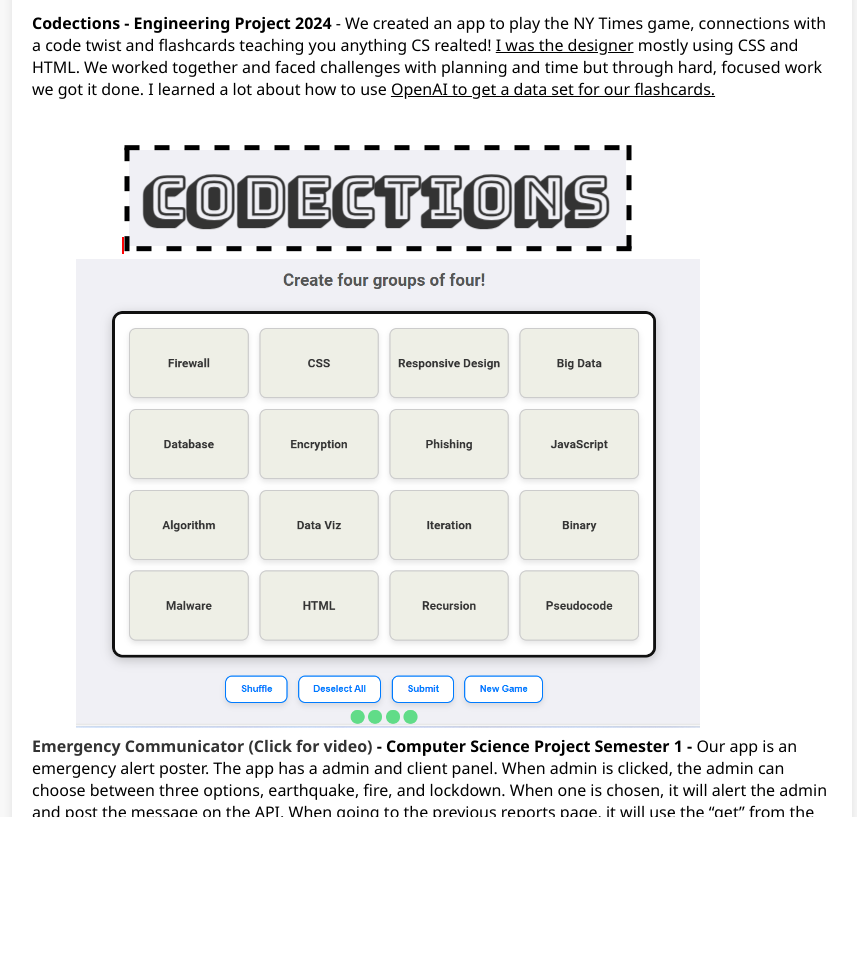
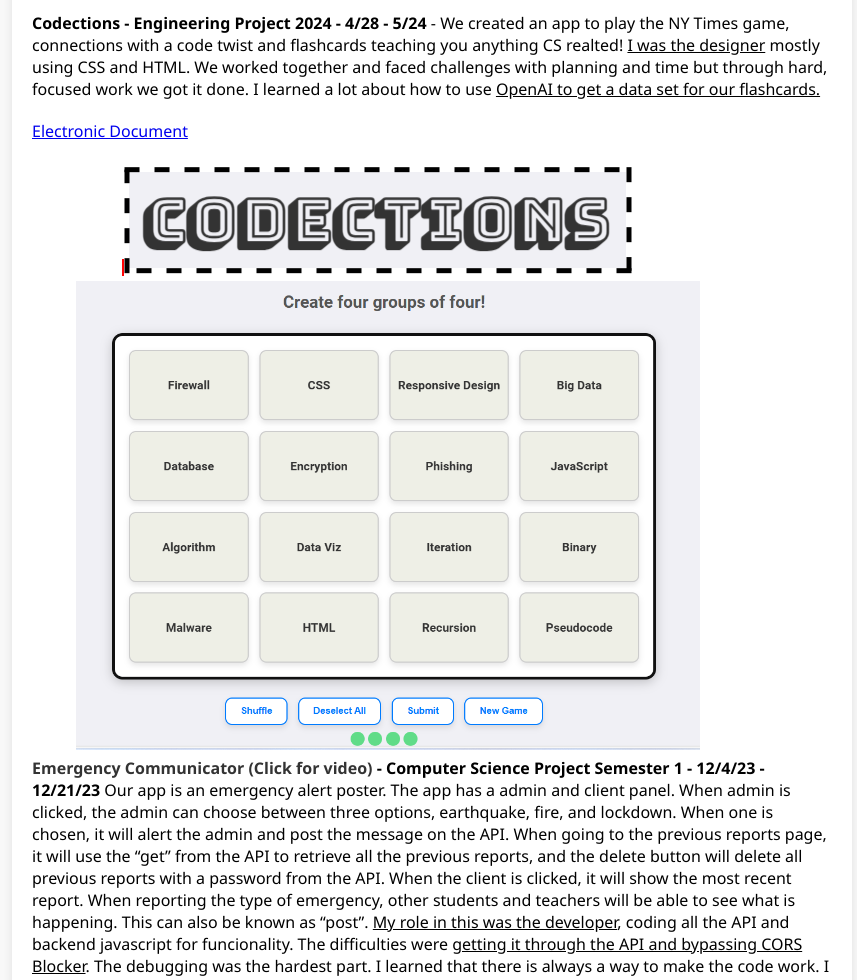
Before and after one commit to bhuvankrishnamohan/bhuvankrishnamohan.github.io, a plain HTML site: page projects.html in a window 1280 px wide. Shown: the part 200-1180 px from the top of the page, without its empty margins (208-1065 px from the left). Drawn offline with Linux system fonts and the light colour scheme.

Commit message:
Update projects.html

```diff
--- a/projects.html
+++ b/projects.html
@@ -92,11 +92,13 @@
             <a href="contact.html">Contact Me</a>
         </nav>
         <ul class="projects-list">
-            <li><b>Codections - Engineering Project 2024</b> - We created an app to play the NY Times game, connections with a code twist and flashcards teaching you anything CS realted! <u>I was the designer</u> mostly using CSS and HTML. We worked together and faced challenges with planning and time but through hard, focused work we got it done. I learned a lot about how to use <u>OpenAI to get a data set for our flashcards.</u></li>
+            <li><b>Codections - Engineering Project 2024 - 4/28 - 5/24</b> - We created an app to play the NY Times game, connections with a code twist and flashcards teaching you anything CS realted! <u>I was the designer</u> mostly using CSS and HTML. We worked together and faced challenges with planning and time but through hard, focused work we got it done. I learned a lot about how to use <u>OpenAI to get a data set for our flashcards.</u></li>
+            <a href="https://docs.google.com/document/d/1PrZMewc6Ud6wlfoytVsDEj2N2BspY8hkqpCM4ZpoVSk/edit?usp=sharing">Electronic Document</a>
             <img src="codections.jpg" alt="Codections">
-            <li><b><a href="https://drive.google.com/file/d/10i1OZE3pav0dGUQluyEAO0W24t7qUNpi/view?usp=sharing">Emergency Communicator (Click for video)</a> - Computer Science Project Semester 1 -</b> Our app is an emergency alert poster. The app has a admin and client panel. When admin is clicked, the admin can choose between three options, earthquake, fire, and lockdown. When one is chosen, it will alert the admin and post the message on the API. When going to the previous reports page, it will use the “get” from the API to retrieve all the previous reports, and the delete button will delete all previous reports with a password from the API. When the client is clicked, it will show the most recent report. When reporting the type of emergency, other students and teachers will be able to see what is happening. This can also be known as “post”. <u>My role in this was the developer</u>, coding all the API and backend javascript for funcionality. The difficulties were <u>getting it through the API and bypassing CORS Blocker</u>. The debugging was the hardest part. I learned that there is always a way to make the code work. I just need to think in the right direction.
+            <li><b><a href="https://drive.google.com/file/d/10i1OZE3pav0dGUQluyEAO0W24t7qUNpi/view?usp=sharing">Emergency Communicator (Click for video)</a> - Computer Science Project Semester 1 - 12/4/23 - 12/21/23</b> Our app is an emergency alert poster. The app has a admin and client panel. When admin is clicked, the admin can choose between three options, earthquake, fire, and lockdown. When one is chosen, it will alert the admin and post the message on the API. When going to the previous reports page, it will use the “get” from the API to retrieve all the previous reports, and the delete button will delete all previous reports with a password from the API. When the client is clicked, it will show the most recent report. When reporting the type of emergency, other students and teachers will be able to see what is happening. This can also be known as “post”. <u>My role in this was the developer</u>, coding all the API and backend javascript for funcionality. The difficulties were <u>getting it through the API and bypassing CORS Blocker</u>. The debugging was the hardest part. I learned that there is always a way to make the code work. I just need to think in the right direction.
 </li>
             <img src="emergencyapp.jpg" alt="Emergency App">
+            <a href="https://docs.google.com/presentation/d/1205dI0oH4pA20pG8FlK8FbG3EMRObqdF2swmPBDZnvE/edit?usp=sharing">Electronic Document</a>
         </ul>
     </div>
 </body>
```
